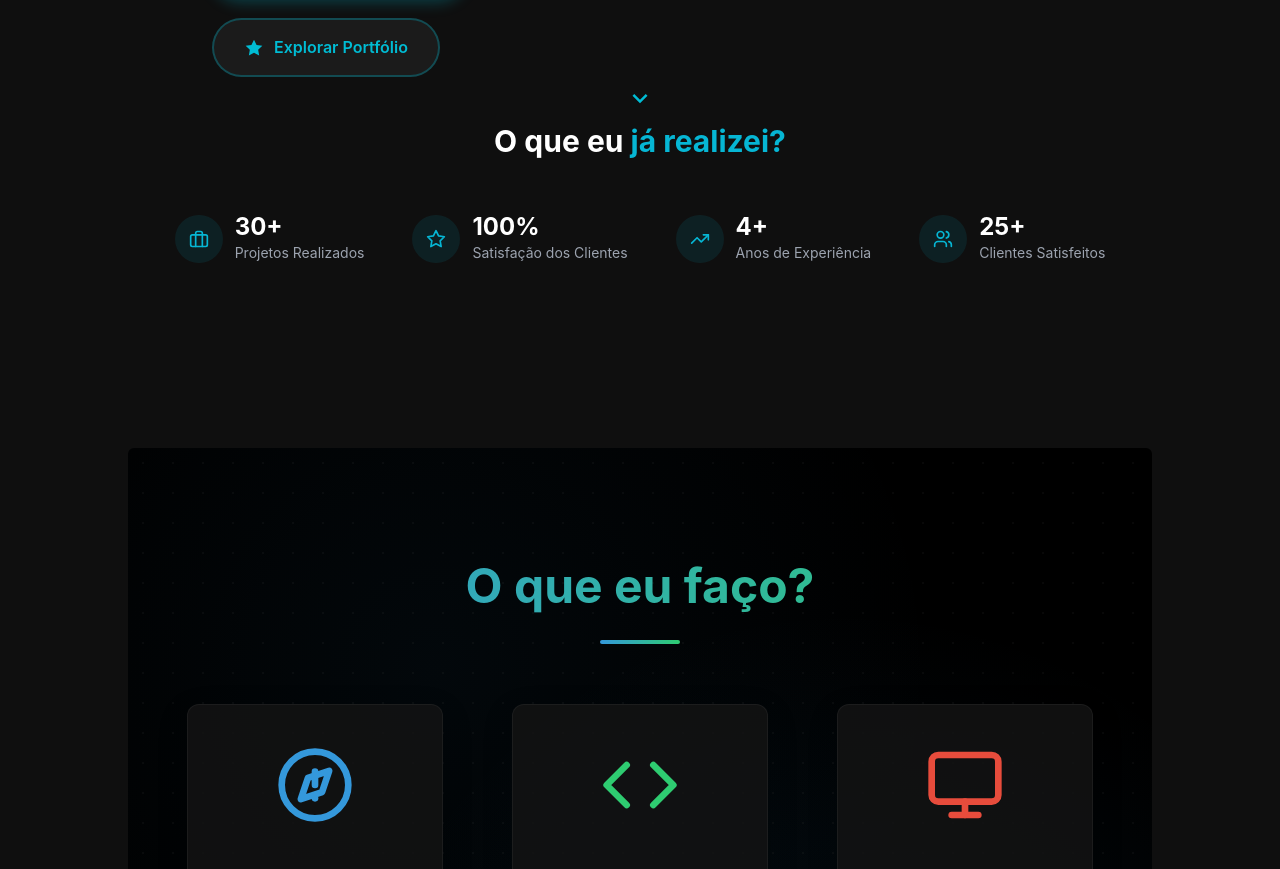
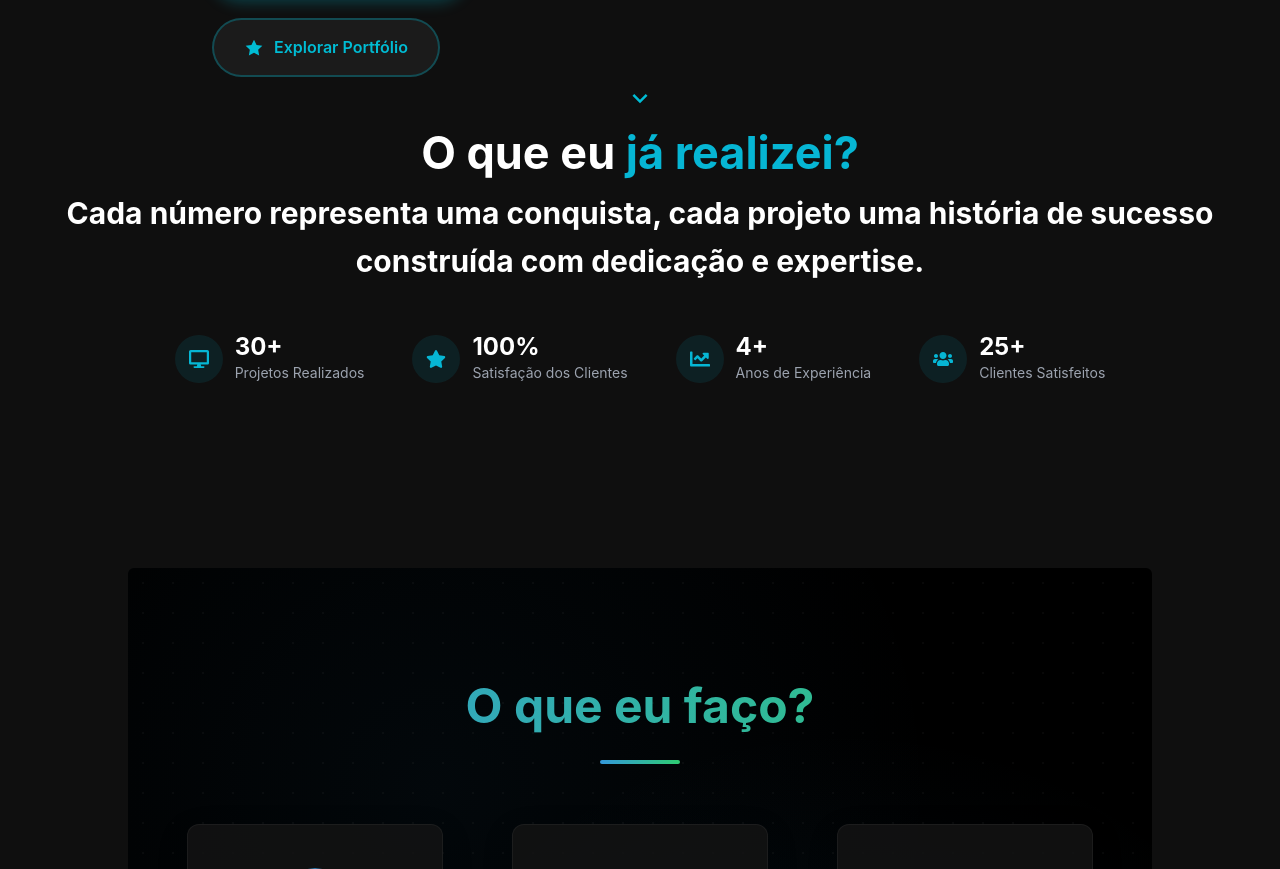
Before and after one commit to jottasilva/portfolio, a React (Create React App) app: page / in a window 1280 px wide. Shown: the part 707-1576 px from the top of the page. Built offline with nearby package versions, Linux system fonts and the light colour scheme; a web font is replaced by a local one.

Commit message:
Update stats.tsx

```diff
--- a/src/components/stats.tsx
+++ b/src/components/stats.tsx
@@ -1,26 +1,32 @@
 import React from 'react';
-import { Briefcase, Star, TrendingUp, Users } from 'lucide-react';
+import { FaDesktop, FaStar, FaChartLine, FaUsers } from 'react-icons/fa';
 import '../css/statistics.css';
 
+interface StatItem {
+  icon: React.ReactNode;
+  value: string;
+  label: string;
+}
+
 const Statistics = () => {
-  const stats = [
+  const stats: StatItem[] = [
     {
-      icon: <Briefcase className="stat-icon-svg" />,
+      icon: <FaDesktop className="stat-icon-svg" />,
       value: '30+',
       label: 'Projetos Realizados'
     },
     {
-      icon: <Star className="stat-icon-svg" />,
+      icon: <FaStar className="stat-icon-svg" />,
       value: '100%',
       label: 'Satisfação dos Clientes'
     },
     {
-      icon: <TrendingUp className="stat-icon-svg" />,
+      icon: <FaChartLine className="stat-icon-svg" />,
       value: '4+',
       label: 'Anos de Experiência'
     },
     {
-      icon: <Users className="stat-icon-svg" />,
+      icon: <FaUsers className="stat-icon-svg" />,
       value: '25+',
       label: 'Clientes Satisfeitos'
     }
@@ -28,14 +34,31 @@ const Statistics = () => {
 
   return (
     <section className="statistics-section">
+      <div className="floating-elements">
+        {[...Array(9)].map((_, index) => (
+          <div
+            key={index}
+            className="floating-element"
+            style={{ animationDelay: `${index * 0.5}s` }}
+          />
+        ))}
+      </div>
+
       <div className="statistics-container">
-        <h2 className="statistics-title">
-          O que eu <span className="highlight">já realizei?</span>
-        </h2>
+        <div className="statistics-title">
+          <h2>O que eu <span className="highlight">já realizei?</span></h2>
+          <p className="subtitle">
+            Cada número representa uma conquista, cada projeto uma história de sucesso construída com dedicação e expertise.
+          </p>
+        </div>
 
         <div className="statistics-grid">
           {stats.map((stat, index) => (
-            <div key={index} className="stat-item">
+            <div
+              key={index}
+              className="stat-item"
+              style={{ animationDelay: `${index * 0.1}s` }}
+            >
               <div className="stat-icon">
                 {stat.icon}
               </div>
```
